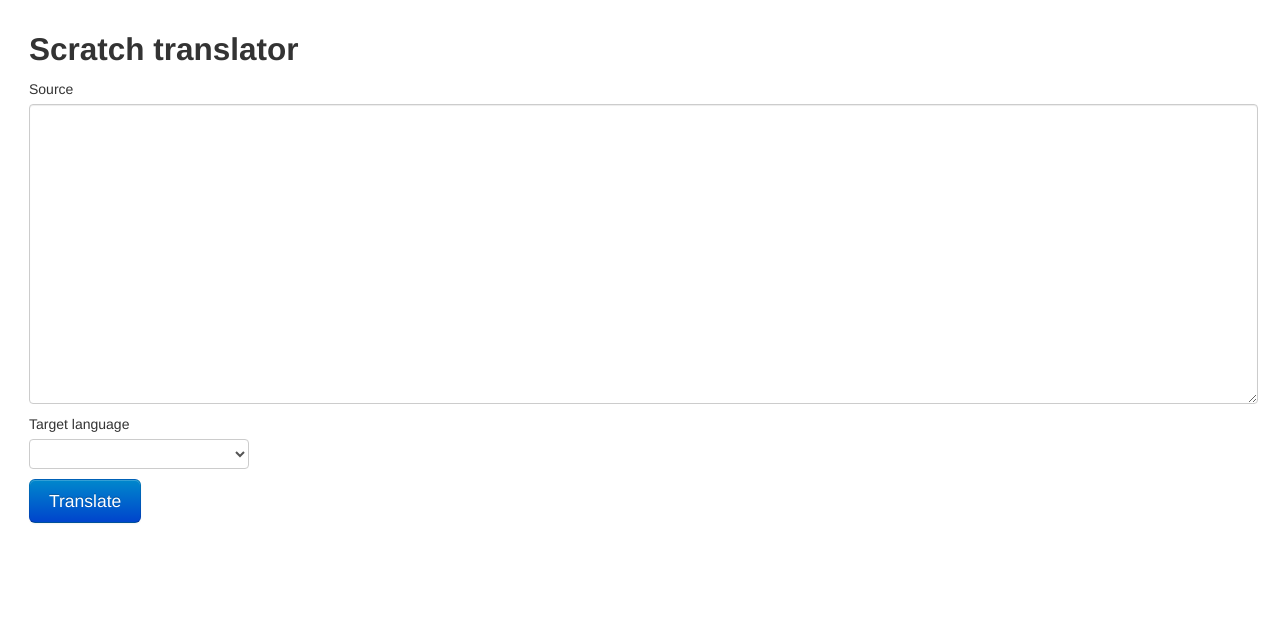
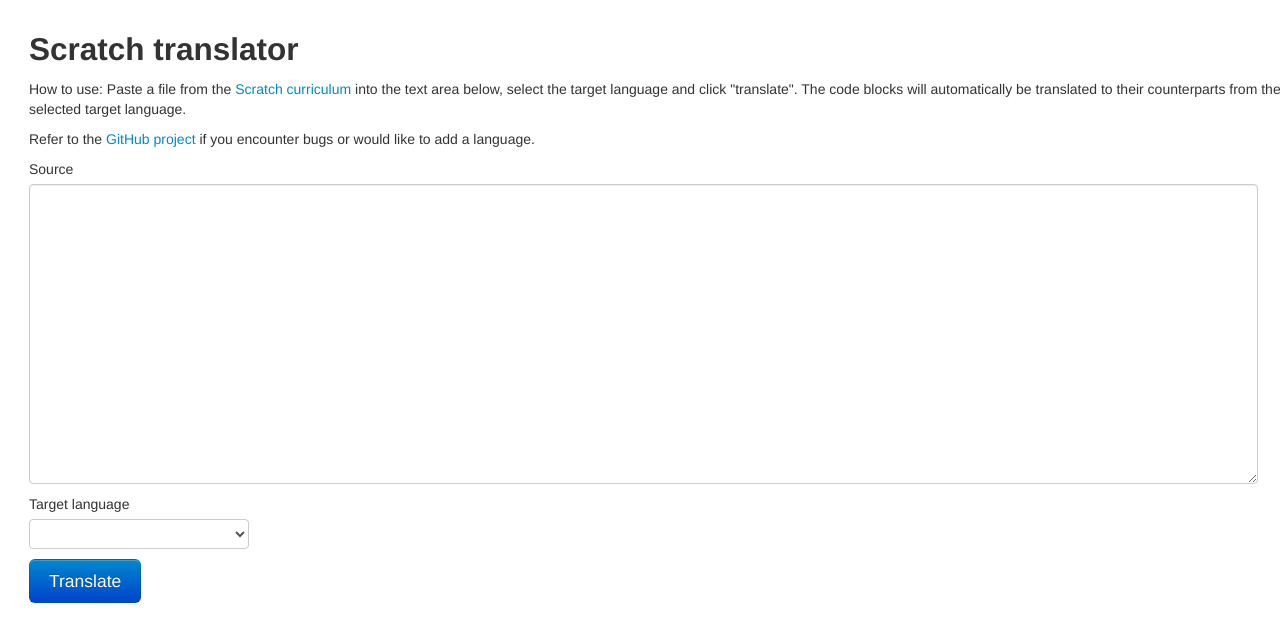
Before and after one commit to CodeClubLux/scratch-translator, a PHP site: page / in a window 1280 px wide; the page is wider, and only the part inside the window is pictured. Shown: the top 642 px of that part. Run offline with PHP 8.4, Linux system fonts and the light colour scheme; lists and menus that the app fills with data are empty.

Commit message:
added "howto"

```diff
--- a/index.php
+++ b/index.php
@@ -27,6 +27,15 @@ $languages = glob('languages/*.po');
 <body>
 <form class="form" method="post">
     <h2 class="form-heading">Scratch translator</h2>
+
+    <p>
+        How to use: Paste a file from the <a href="https://github.com/CodeClub/scratch-curriculum/" target="_blank">Scratch curriculum</a> into the text area below, select the
+        target language and click "translate". The code blocks will automatically be translated to their counterparts from the selected target language.
+    </p>
+
+    <p>
+        Refer to the <a href="https://github.com/CodeClubLux/scratch-translator" target="_blank">GitHub project</a> if you encounter bugs or would like to add a language.
+    </p>
 
     <p>
         <label for="original">Source</label>
@@ -95,7 +104,7 @@ $languages = glob('languages/*.po');
                         $target = preg_replace('|%[a-zA-Z]|', '\\\\' . ++$i, $target, 1);
                     }
 
-                    $translated_text = preg_replace($delimiter_start . '(\W)' . $source . '(\W)' . $delimiter_end . 'Umui', '\\1' . $target . '\\' . ++$i. '\\' . ++$i, $translated_text);
+                    $translated_text = preg_replace($delimiter_start . '(\W)' . $source . '(\W)' . $delimiter_end . 'Umui', '\\1' . $target . '\\' . ++$i . '\\' . ++$i, $translated_text);
                 }
                 return $translated_text;
             };
```
